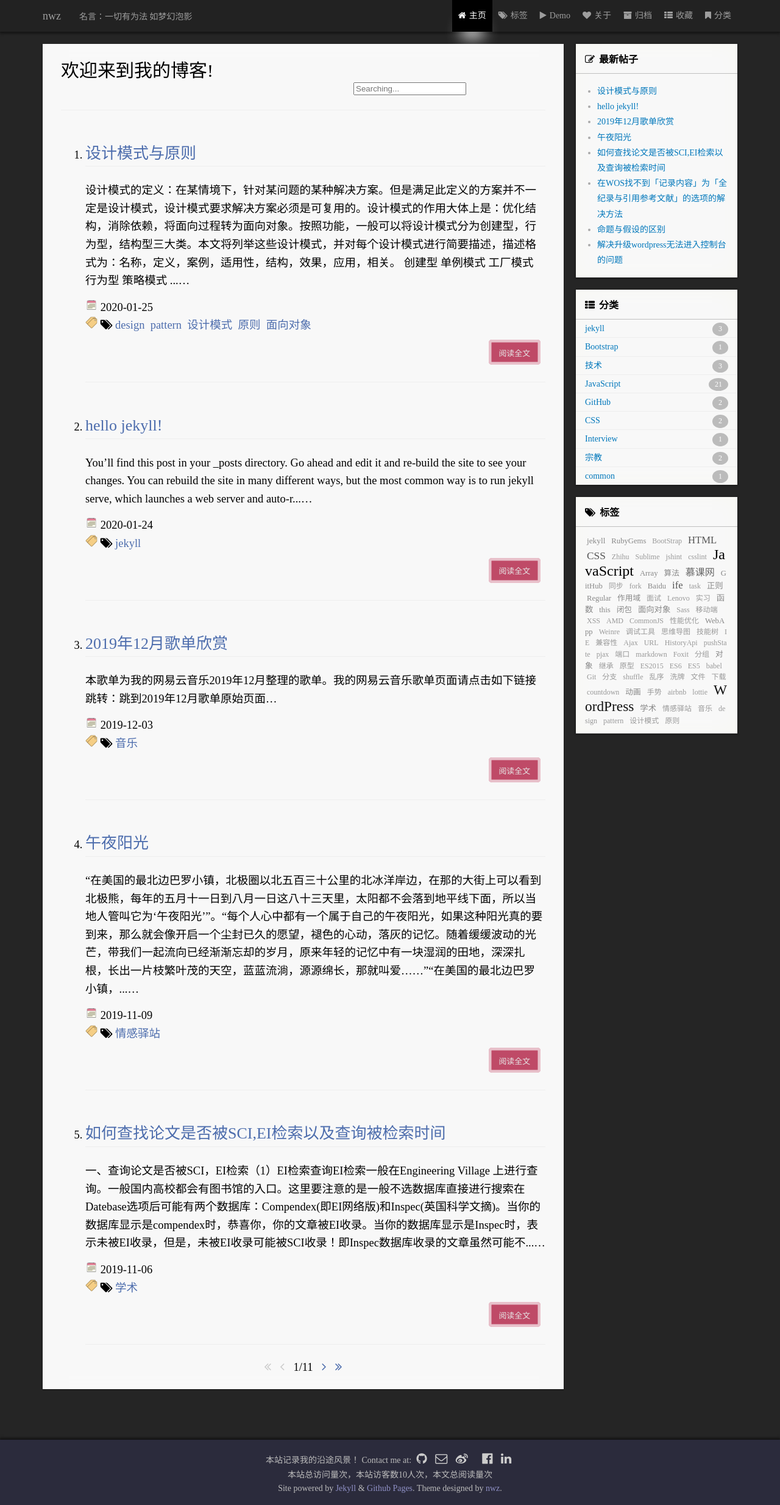
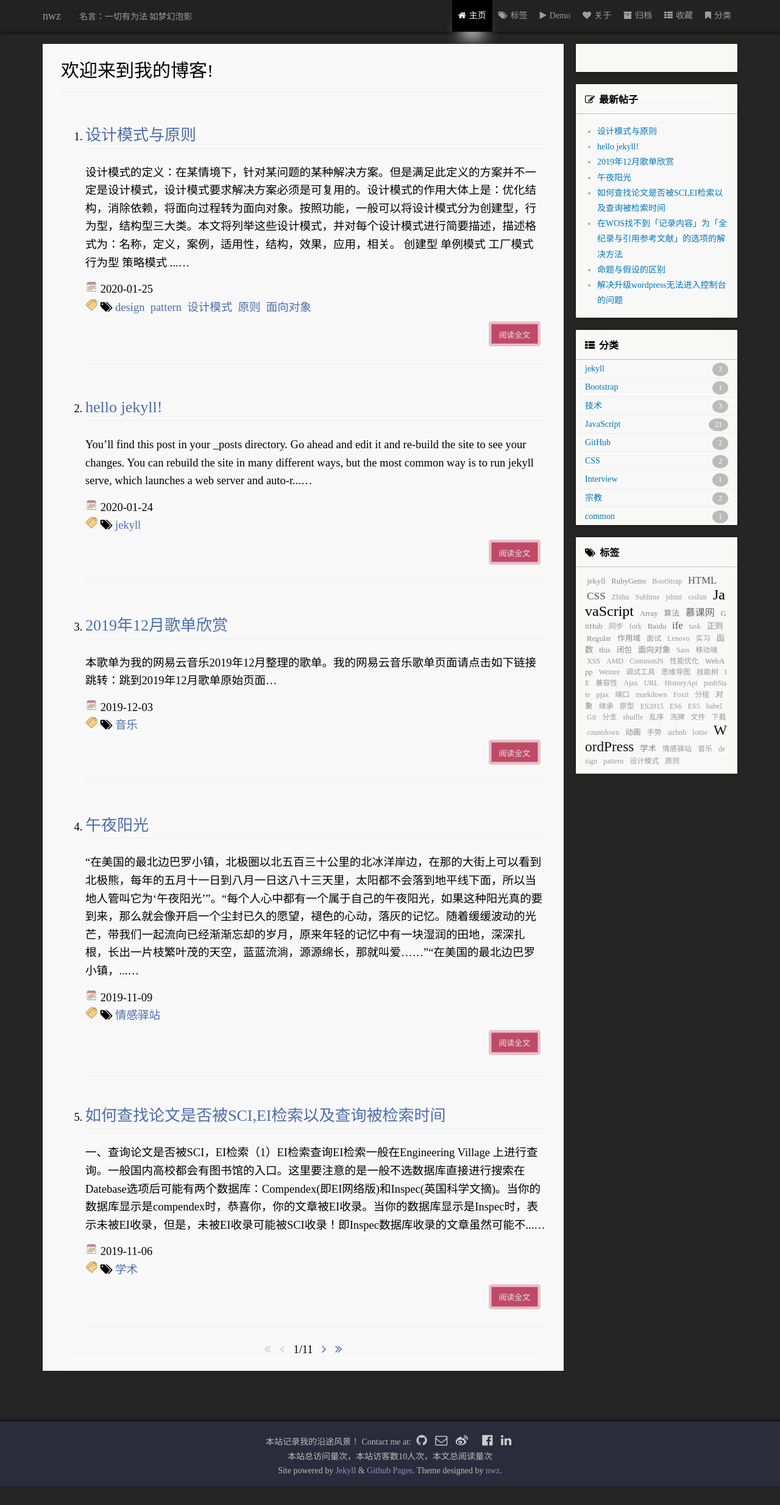
Before and after one commit to nengwuzhi/nengwuzhi.github.iohx, a Jekyll site: the page built from index.html, in a window 1280 px wide. Shown: the whole page at 61% size. Built offline with Jekyll 4.4.1, drawn with Linux system fonts in a browser that asks for light colours; the list of posts is cut into pages by our own code; comment, search, counter and statistics services are not loaded; a style sheet for code colours, icons or effects is not loaded; after the commit the page ends 2438 px from its top, so only the background shows below that.

Commit message:
Update index.html

```diff
--- a/index.html
+++ b/index.html
@@ -10,12 +10,6 @@
 
 
 
-<div class="search" style="margin-left: 480px"> <link rel="stylesheet" href="search.css">
-    <i class="search-start"> </i>
-    <input type="search" class="search-input" placeholder="Searching..." />
-    <i class="search-clear"></i>
-    <div class="search-results"></div>
-</div>
 
 
 
@@ -79,6 +73,19 @@
     <!-- <button class="anchor"><i class="fa fa-anchor"></i></button> -->
     <div class="right">
         <div class="wrap">
+
+		<div class="side">
+<div class="search" style="margin-left: 480px"> <link rel="stylesheet" href="search.css">
+    <i class="search-start"> </i>
+    <input type="search" class="search-input" placeholder="Searching..." />
+    <i class="search-clear"></i>
+    <div class="search-results"></div>
+</div>
+            </div>
+
+
+
+
             <div class="side">
                 <div>
                     <i class="fa fa-pencil-square-o" aria-hidden="true"></i>
```
